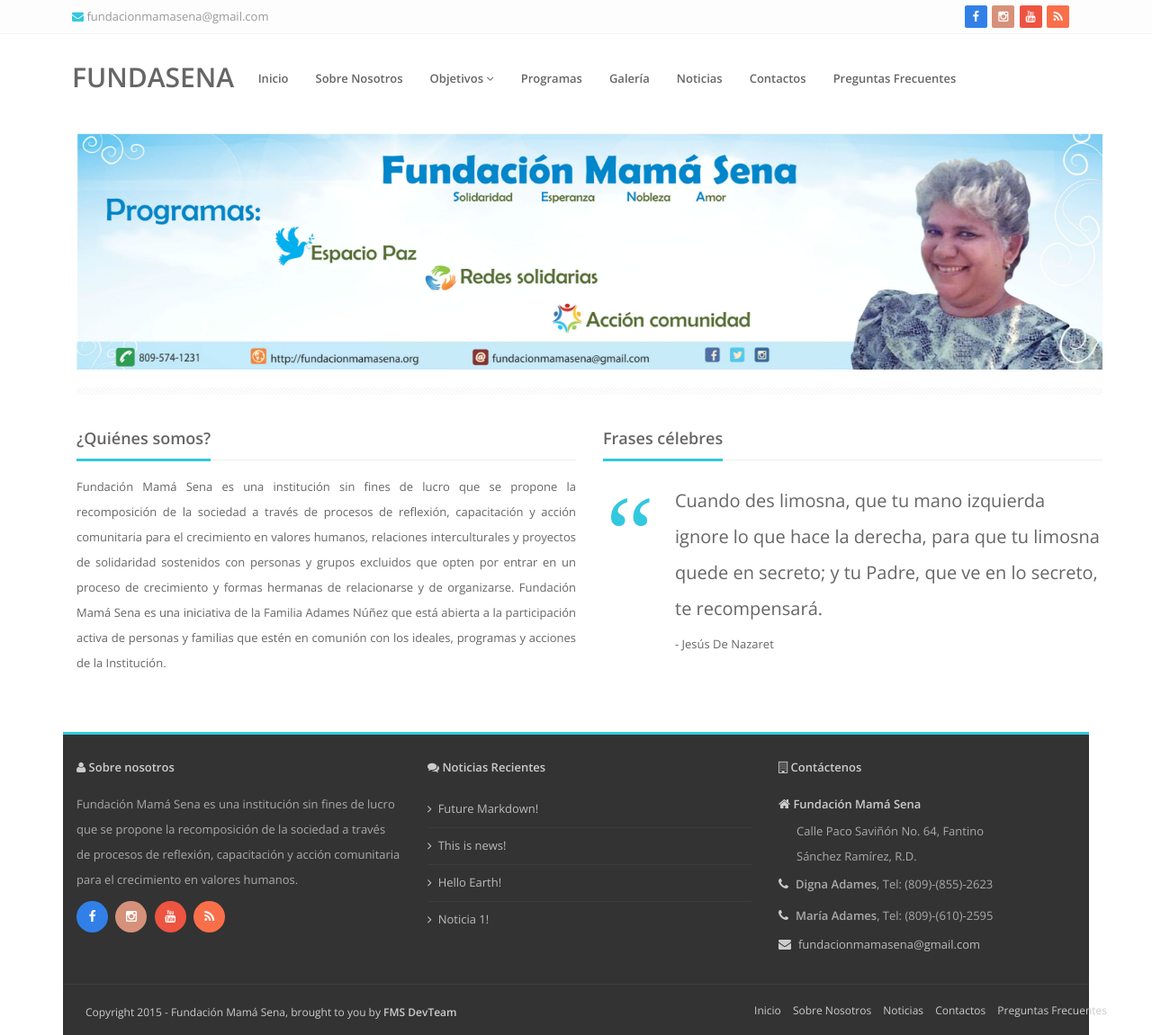
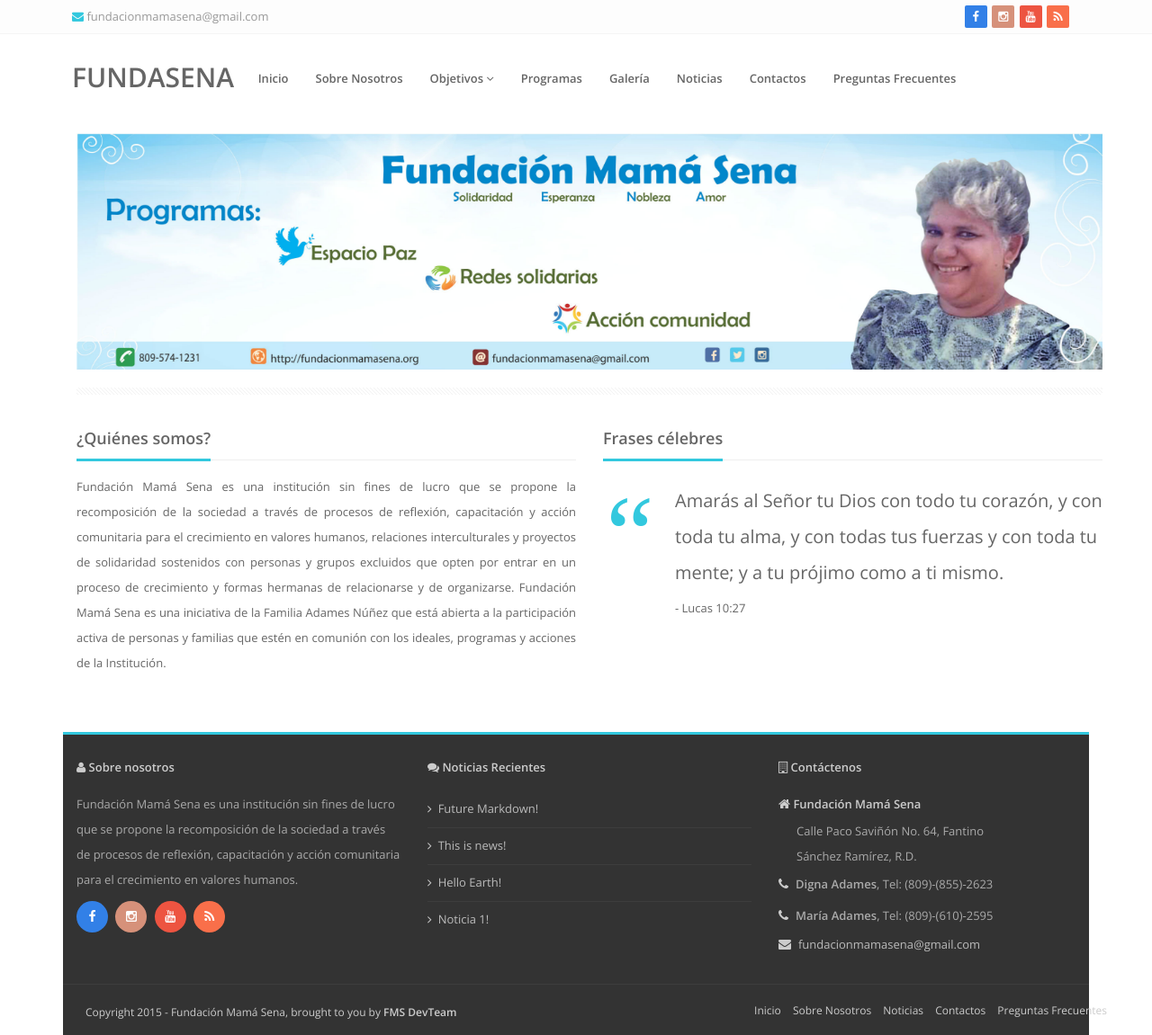
Before and after one commit to wovalle/fundasena.org, a Jekyll site: the page built from index.html, in a window 1280 px wide. Shown: the whole page at 90% size. Built offline with Jekyll 4.4.1, drawn with Linux system fonts in a browser that asks for light colours; Markdown is read by kramdown in place of the engine named in the settings.

Commit message:
Fix: Changing phrase in main page. closes #23

```diff
--- a/index.html
+++ b/index.html
@@ -44,8 +44,8 @@
                         <div class="quote-one-item">
                             <span class="color">&#8220;</span>
                             <div class="quote-one-right">
-                                <p>Cuando des limosna, que tu mano izquierda ignore lo que hace la derecha, para que tu limosna quede en secreto; y tu Padre, que ve en lo secreto, te recompensará.</p>
-                                - Jesús De Nazaret
+                                <p>Amarás al Señor tu Dios con todo tu corazón, y con toda tu alma, y con todas tus fuerzas y con toda tu mente; y a tu prójimo como a ti mismo.</p>
+                                - Lucas 10:27
                             </div>
                         </div>
                     </div>
```
